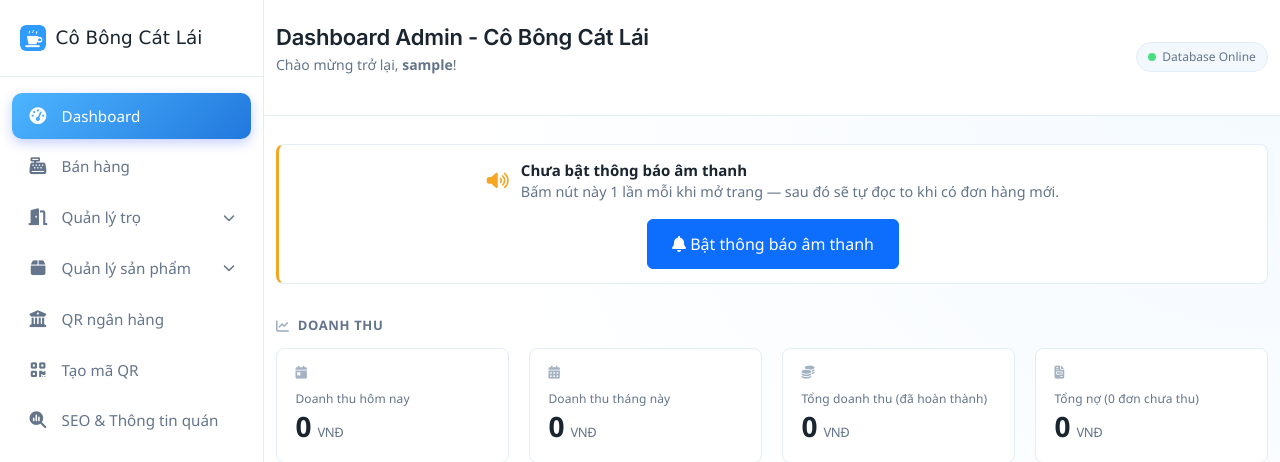
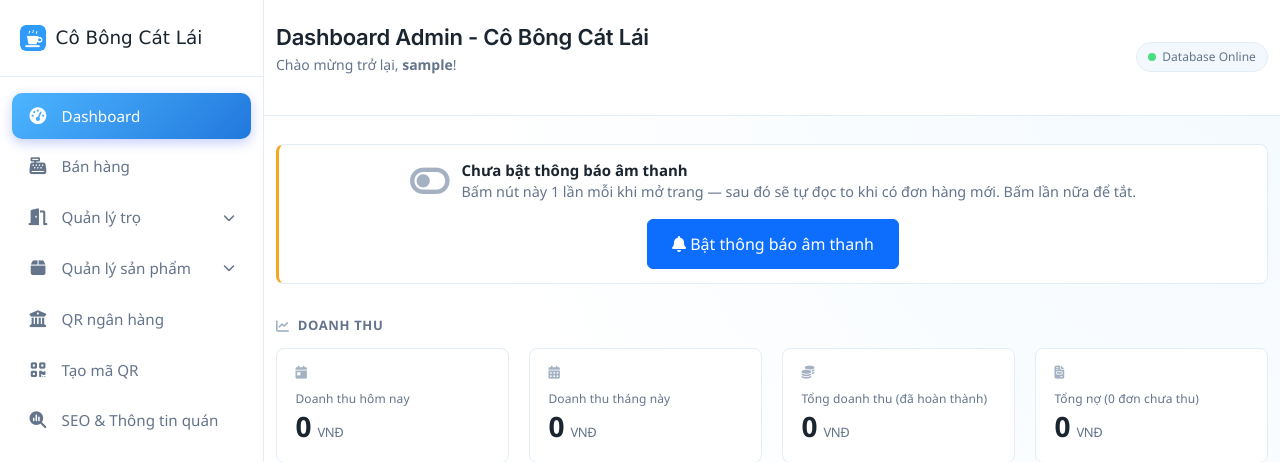
Before and after one commit to nghuuhieu1903/quan-co-bong, a Flask app: page /admin/dashboard in a window 1280 px wide. Shown: the top 462 px of the page. Run offline with Flask 3, Linux system fonts and the light colour scheme; the visitor is signed in with stand-in values (Sample User, id 1); data comes from the database, SQL or seed files in the repository; data that the repository does not hold is empty; some web fonts are replaced.

Commit message:
Remember sound-alert toggle for the tab session; add on/off icon
The dashboard's "enable order sound alerts" state lived in a plain JS
variable, so it reset every time the admin left the dashboard for another
page and came back - forcing a re-click each time. It now persists in
sessionStorage for the browser tab, and silently resumes (no repeat of the
test tone) when the dashboard reloads within the same session.

Also turned the one-way "enable" button into a real toggle with a visible
on/off switch icon, since the previous color+text-only state was unclear.

Co-Authored-By: Claude Sonnet 5 <noreply@anthropic.com>

```diff
--- a/templates/admin_dashboard.html
+++ b/templates/admin_dashboard.html
@@ -340,17 +340,21 @@ body, .modal-content, .table, .dropdown-menu {
 <section style="margin-bottom: 2rem;">
     <div id="soundAlertBar" class="card fade-in" style="display: flex; align-items: center; justify-content: space-between; gap: 1rem; flex-wrap: wrap; padding: 1.25rem 1.5rem; border: 2px solid var(--warning-color); background: rgba(255, 193, 7, 0.08);">
         <div style="display: flex; align-items: center; gap: 0.75rem;">
-            <i class="fas fa-volume-up" style="font-size: 1.8rem; color: var(--warning-color);"></i>
+            <button type="button" id="soundToggleIcon" onclick="toggleOrderSoundAlerts()" aria-pressed="false"
+                    title="Bấm để bật/tắt thông báo âm thanh"
+                    style="background: none; border: none; padding: 0; cursor: pointer; line-height: 1; color: var(--text-muted);">
+                <i class="fas fa-toggle-off" style="font-size: 2.2rem;"></i>
+            </button>
             <div>
                 <div id="soundAlertTitle" style="font-weight: 600; color: var(--text-primary); font-size: 1.05rem;">
                     Chưa bật thông báo âm thanh
                 </div>
                 <div style="color: var(--text-secondary); font-size: 0.9rem;">
-                    Bấm nút này 1 lần mỗi khi mở trang &mdash; sau đó sẽ tự đọc to khi có đơn hàng mới.
+                    Bấm nút này 1 lần mỗi khi mở trang &mdash; sau đó sẽ tự đọc to khi có đơn hàng mới. Bấm lần nữa để tắt.
                 </div>
             </div>
         </div>
-        <button type="button" id="enableSoundBtn" class="btn btn-primary" style="padding: 0.75rem 1.5rem; font-size: 1rem; white-space: nowrap;" onclick="enableOrderSoundAlerts()">
+        <button type="button" id="enableSoundBtn" class="btn btn-primary" style="padding: 0.75rem 1.5rem; font-size: 1rem; white-space: nowrap;" onclick="toggleOrderSoundAlerts()">
             <i class="fas fa-bell"></i> Bật thông báo âm thanh
         </button>
     </div>
@@ -617,6 +621,13 @@ let lastSeenReminderId = {{ notifications[0].id if notifications else 0 }};
 let soundAlertsEnabled = false;
 let orderPollTimer = null;
 
+// Remembered per browser tab: leaving the dashboard for another admin page
+// and coming back (or a refresh) is still the same tab session, so there is
+// no need to unlock audio again with a fresh click every time. Closing the
+// tab/browser clears it, same as before - the first open of a new session
+// still asks for the one-time tap.
+const SOUND_ALERTS_KEY = 'admin_sound_alerts_enabled';
+
 function beep() {
     try {
         const ctx = new (window.AudioContext || window.webkitAudioContext)();
@@ -752,16 +763,17 @@ function showReminderToast(message) {
     setTimeout(() => toast.remove(), 10000);
 }
 
-function enableOrderSoundAlerts() {
-    // Test tone + test speech: this user tap is what "unlocks" audio on mobile browsers
-    beep();
-    setTimeout(() => speakVietnamese('Đã bật thông báo âm thanh đơn hàng.'), 400);
+function setSoundToggleIcon(on) {
+    const icon = document.querySelector('#soundToggleIcon i');
+    const btn = document.getElementById('soundToggleIcon');
+    icon.className = on ? 'fas fa-toggle-on' : 'fas fa-toggle-off';
+    icon.style.color = on ? 'var(--success-color)' : 'var(--text-muted)';
+    btn.setAttribute('aria-pressed', on ? 'true' : 'false');
+}
 
-    if ('Notification' in window && Notification.permission === 'default') {
-        Notification.requestPermission();
-    }
-
+function markSoundAlertsOn() {
     soundAlertsEnabled = true;
+    setSoundToggleIcon(true);
     document.getElementById('soundAlertTitle').textContent = '🔊 Đã bật thông báo âm thanh';
     document.getElementById('soundAlertBar').style.borderColor = 'var(--success-color)';
     document.getElementById('soundAlertBar').style.background = 'rgba(40, 167, 69, 0.08)';
@@ -772,6 +784,49 @@ function enableOrderSoundAlerts() {
     if (!orderPollTimer) {
         orderPollTimer = setInterval(pollNewOrders, 7000);
     }
+}
+
+function markSoundAlertsOff() {
+    soundAlertsEnabled = false;
+    setSoundToggleIcon(false);
+    document.getElementById('soundAlertTitle').textContent = 'Chưa bật thông báo âm thanh';
+    document.getElementById('soundAlertBar').style.borderColor = 'var(--warning-color)';
+    document.getElementById('soundAlertBar').style.background = 'rgba(255, 193, 7, 0.08)';
+    document.getElementById('enableSoundBtn').innerHTML = '<i class="fas fa-bell"></i> Bật thông báo âm thanh';
+    document.getElementById('enableSoundBtn').classList.remove('btn-success');
+    document.getElementById('enableSoundBtn').classList.add('btn-primary');
+
+    if (orderPollTimer) {
+        clearInterval(orderPollTimer);
+        orderPollTimer = null;
+    }
+}
+
+function toggleOrderSoundAlerts() {
+    if (soundAlertsEnabled) {
+        try { sessionStorage.removeItem(SOUND_ALERTS_KEY); } catch (e) {}
+        markSoundAlertsOff();
+        return;
+    }
+
+    // Test tone + test speech: this user tap is what "unlocks" audio on mobile browsers
+    beep();
+    setTimeout(() => speakVietnamese('Đã bật thông báo âm thanh đơn hàng.'), 400);
+
+    if ('Notification' in window && Notification.permission === 'default') {
+        Notification.requestPermission();
+    }
+
+    try { sessionStorage.setItem(SOUND_ALERTS_KEY, '1'); } catch (e) {}
+    markSoundAlertsOn();
+}
+
+function restoreSoundAlertsIfEnabled() {
+    // Same tab already unlocked audio earlier this session - resume silently,
+    // no need to replay the test tone or ask for notification permission again.
+    let wasEnabled = false;
+    try { wasEnabled = sessionStorage.getItem(SOUND_ALERTS_KEY) === '1'; } catch (e) {}
+    if (wasEnabled) markSoundAlertsOn();
 }
 
 // Add slide-in animation for toasts
@@ -921,5 +976,7 @@ document.addEventListener('DOMContentLoaded', function() {
         observer.observe(el);
     });
 });
+
+document.addEventListener('DOMContentLoaded', restoreSoundAlertsIfEnabled);
 </script>
 {% endblock %}
```
